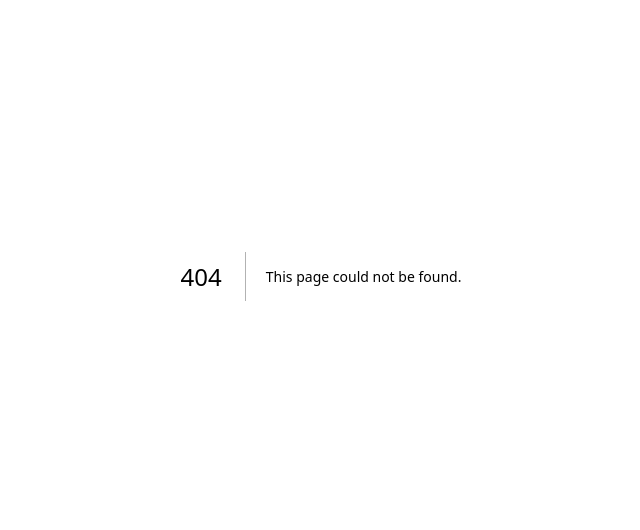
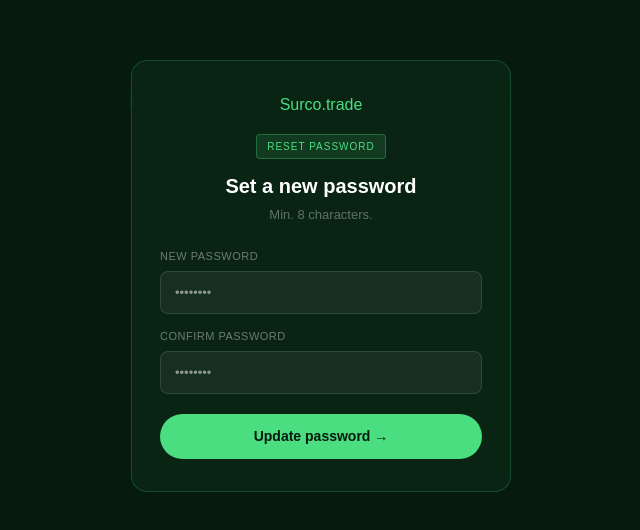
Before and after one commit to Jerryfrias/surco-trade, a Next.js app: page /reset-password in a window 1280 px wide. Before the commit this address had no page. Shown: the part 124-654 px from the top of the page, without its empty margins (319-959 px from the left). Built offline with nearby package versions, Linux system fonts and the light colour scheme.

Commit message:
reset password page

```diff
--- /dev/null
+++ b/app/reset-password/page.tsx
@@ -0,0 +1,67 @@
+"use client";
+import { useState, useEffect } from "react";
+import { supabase } from "@/lib/supabase";
+
+export default function ResetPasswordPage() {
+  const [password, setPassword] = useState("");
+  const [confirm, setConfirm] = useState("");
+  const [loading, setLoading] = useState(false);
+  const [error, setError] = useState("");
+  const [success, setSuccess] = useState(false);
+
+  const handleReset = async () => {
+    if (password !== confirm) { setError("Passwords don't match."); return; }
+    if (password.length < 8) { setError("Password must be at least 8 characters."); return; }
+    setLoading(true);
+    setError("");
+    const { error } = await supabase.auth.updateUser({ password });
+    if (error) { setError(error.message); setLoading(false); return; }
+    setSuccess(true);
+    setTimeout(() => window.location.href = "/access", 2000);
+  };
+
+  const inp: React.CSSProperties = { width: "100%", background: "rgba(255,255,255,0.05)", border: "0.5px solid rgba(255,255,255,0.12)", borderRadius: "8px", padding: "11px 14px", color: "white", fontSize: "13px", outline: "none", boxSizing: "border-box" };
+  const lbl: React.CSSProperties = { color: "rgba(255,255,255,0.4)", fontSize: "11px", letterSpacing: "0.5px", textTransform: "uppercase", marginBottom: "6px", display: "block" };
+
+  return (
+    <div style={{ background: "#071a0e", minHeight: "100vh", display: "flex", alignItems: "center", justifyContent: "center", fontFamily: "sans-serif" }}>
+      <div style={{ position: "relative", width: "380px" }}>
+        <div style={{ background: "#0a2414", borderRadius: "18px", height: "60px", position: "absolute", width: "380px", transform: "rotate(2.5deg) translateY(10px)", border: "0.5px solid rgba(74,222,128,0.08)" }} />
+        <div style={{ background: "#0d2e1a", borderRadius: "18px", height: "60px", position: "absolute", width: "380px", transform: "rotate(-1.2deg) translateY(5px)", border: "0.5px solid rgba(74,222,128,0.1)" }} />
+        <div style={{ background: "#0a2414", border: "0.5px solid rgba(74,222,128,0.2)", borderRadius: "16px", padding: "32px 28px", position: "relative", zIndex: 10 }}>
+
+          <div style={{ textAlign: "center", marginBottom: "24px" }}>
+            <div style={{ color: "#4ade80", fontSize: "16px", fontWeight: 500, marginBottom: "16px" }}>Surco.trade</div>
+            <div style={{ display: "inline-block", background: "rgba(74,222,128,0.12)", color: "#4ade80", fontSize: "10px", letterSpacing: "1px", textTransform: "uppercase", padding: "4px 10px", borderRadius: "4px", border: "0.5px solid rgba(74,222,128,0.3)", marginBottom: "12px" }}>Reset password</div>
+            <h2 style={{ color: "white", fontSize: "20px", fontWeight: 600, margin: "0 0 4px" }}>Set a new password</h2>
+            <p style={{ color: "rgba(255,255,255,0.35)", fontSize: "13px" }}>Min. 8 characters.</p>
+          </div>
+
+          {success ? (
+            <div style={{ textAlign: "center", padding: "20px 0" }}>
+              <div style={{ color: "#4ade80", fontSize: "32px", marginBottom: "12px" }}>✓</div>
+              <p style={{ color: "white", fontSize: "15px", fontWeight: 500 }}>Password updated!</p>
+              <p style={{ color: "rgba(255,255,255,0.35)", fontSize: "13px", marginTop: "6px" }}>Redirecting to sign in...</p>
+            </div>
+          ) : (
+            <div>
+              {error && <div style={{ background: "rgba(248,113,113,0.1)", border: "0.5px solid rgba(248,113,113,0.3)", borderRadius: "6px", padding: "10px 12px", color: "#f87171", fontSize: "12px", marginBottom: "16px" }}>{error}</div>}
+              <div style={{ marginBottom: "14px" }}>
+                <label style={lbl}>New password</label>
+                <input style={inp} type="password" placeholder="••••••••" value={password} onChange={e => setPassword(e.target.value)} />
+              </div>
+              <div style={{ marginBottom: "20px" }}>
+                <label style={lbl}>Confirm password</label>
+                <input style={inp} type="password" placeholder="••••••••" value={confirm} onChange={e => setConfirm(e.target.value)} />
+              </div>
+              <button onClick={handleReset} disabled={loading} style={{ width: "100%", background: "#4ade80", color: "#071a0e", fontSize: "14px", fontWeight: 600, padding: "12px", borderRadius: "50px", border: "none", cursor: "pointer" }}>
+                {loading ? "Updating..." : "Update password →"}
+              </button>
+            </div>
+          )}
+
+        </div>
+      </div>
+    </div>
+  );
+}
```
